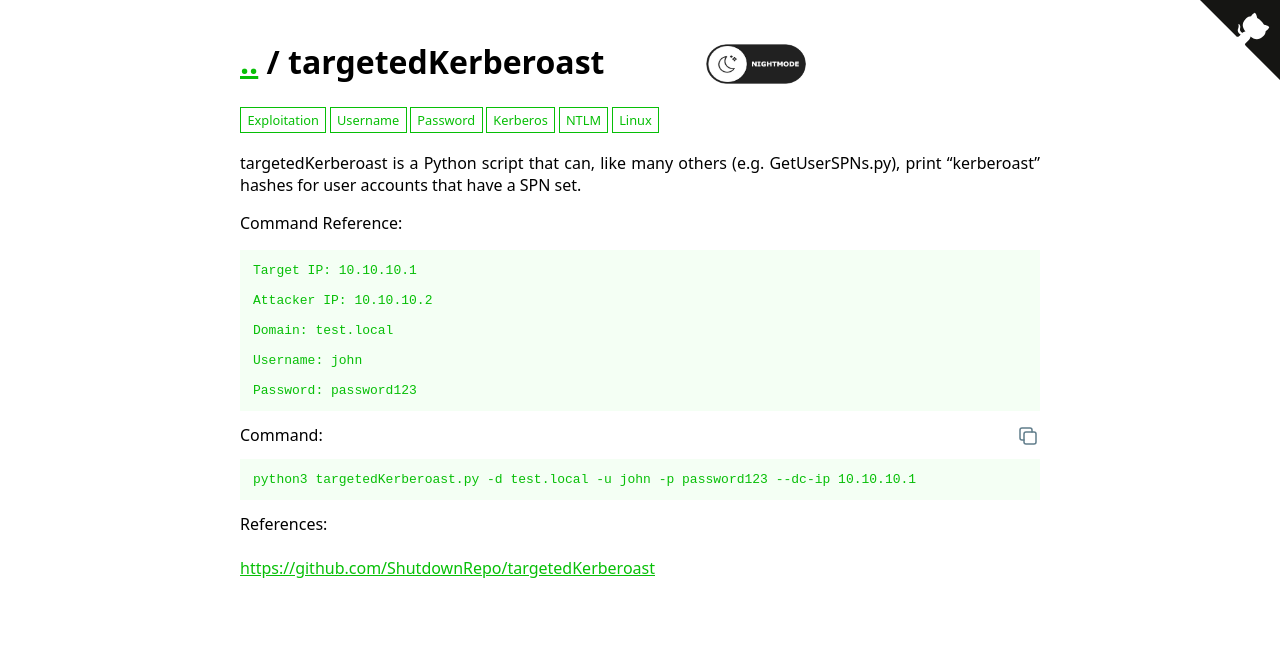
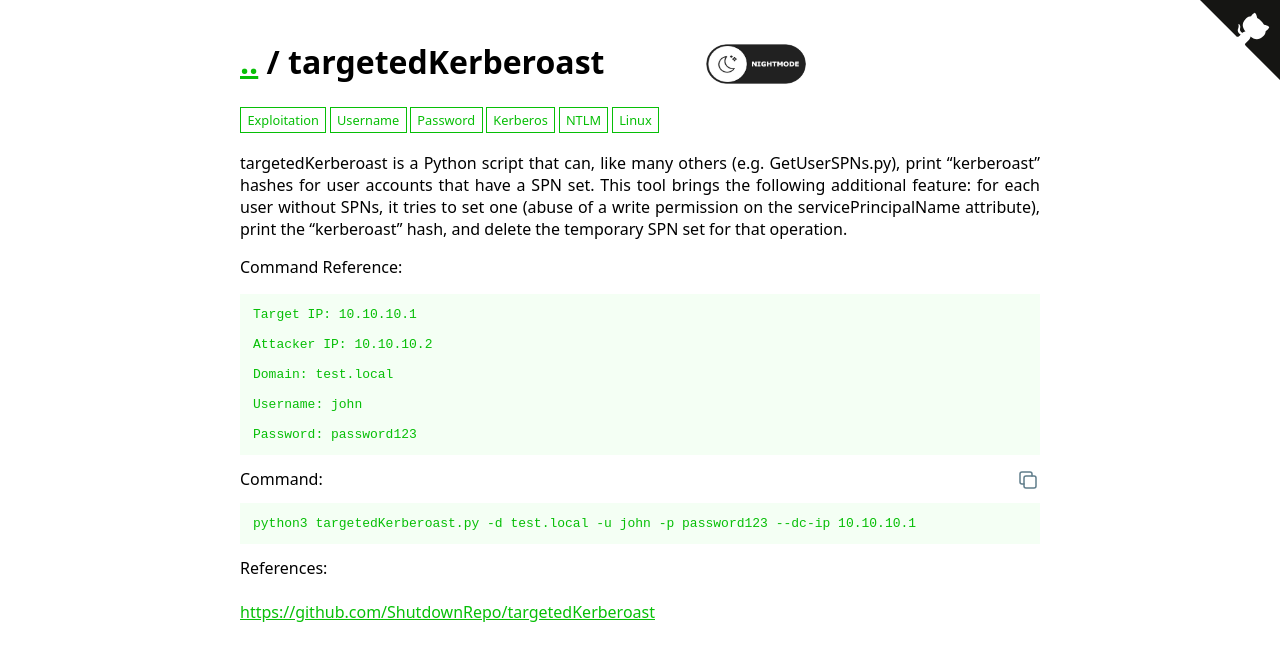
Before and after one commit to WADComs/WADComs.github.io, a Jekyll site: the page built from _wadcoms/targetedKerberoast.md, in a window 1280 px wide. Shown: the top 661 px of the page. Built offline with Jekyll 4.4.1, drawn with Linux system fonts in a browser that asks for light colours.

Commit message:
Update targetedKerberoast.md

```diff
--- a/_wadcoms/targetedKerberoast.md
+++ b/_wadcoms/targetedKerberoast.md
@@ -1,6 +1,6 @@
 ---
 description: |
-  targetedKerberoast is a Python script that can, like many others (e.g. GetUserSPNs.py), print "kerberoast" hashes for user accounts that have a SPN set.
+  targetedKerberoast is a Python script that can, like many others (e.g. GetUserSPNs.py), print "kerberoast" hashes for user accounts that have a SPN set. This tool brings the following additional feature: for each user without SPNs, it tries to set one (abuse of a write permission on the servicePrincipalName attribute), print the "kerberoast" hash, and delete the temporary SPN set for that operation.
 
   Command Reference:
 
```
